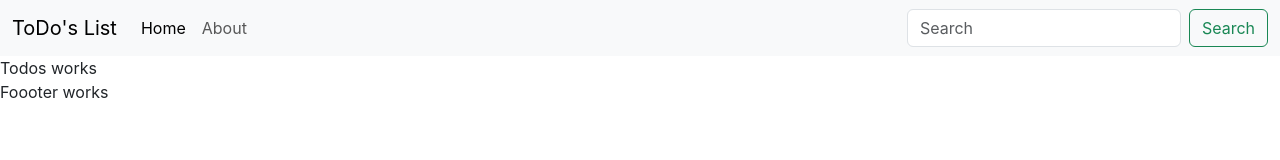
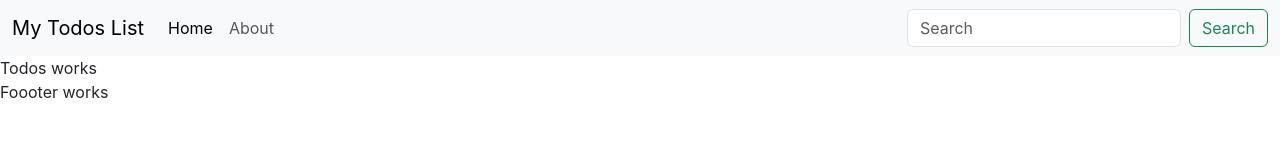
Before and after one commit to jayeshsonavane2025/React-JS, a React (Create React App) app in the folder todos-list/: page / in a window 1280 px wide. Shown: the top 160 px of the page. Built offline with nearby package versions, Linux system fonts and the light colour scheme.

Commit message:
working on header file

```diff
--- a/todos-list/src/App.js
+++ b/todos-list/src/App.js
@@ -6,9 +6,10 @@
 import Footer from './MyComponents/Footer';
 import Todos from './MyComponents/Todos';
 function App() {
+  let myVariable = 345;
   return (
     <>
-      <Header />
+      <Header title="My Todos List" searchBar={true} />
       <Todos />
       <Footer/>
       </>
--- a/todos-list/src/MyComponents/Todo.js
+++ b/todos-list/src/MyComponents/TodoItem.js
@@ -1,11 +1,9 @@
 import React from 'react'
 
-const Todo = () => {
+const TodoItem = () => {
   return (
     <div>
       Todo works
     </div>
   )
 }
-
-export default Todo
--- a/todos-list/src/MyComponents/header.js
+++ b/todos-list/src/MyComponents/header.js
@@ -1,10 +1,10 @@
 import React from 'react'
 
-export default function header() {
+export default function Header(props) {
   return (
     <nav className="navbar navbar-expand-lg bg-body-tertiary">
   <div className="container-fluid">
-    <a className="navbar-brand" href="#">ToDo's List</a>
+    <a className="navbar-brand" href="#">{ props.title}</a>
     <button className="navbar-toggler" type="button" data-bs-toggle="collapse" data-bs-target="#navbarSupportedContent" aria-controls="navbarSupportedContent" aria-expanded="false" aria-label="Toggle navigation">
       <span className="navbar-toggler-icon"></span>
     </button>
@@ -19,10 +19,10 @@
 
 
       </ul>
-      <form className="d-flex" role="search">
+      {props.searchBar?<form className="d-flex" role="search">
         <input className="form-control me-2" type="search" placeholder="Search" aria-label="Search"/>
         <button className="btn btn-outline-success" type="submit">Search</button>
-      </form>
+      </form>:"no search bar"}
     </div>
   </div>
 </nav>
```
